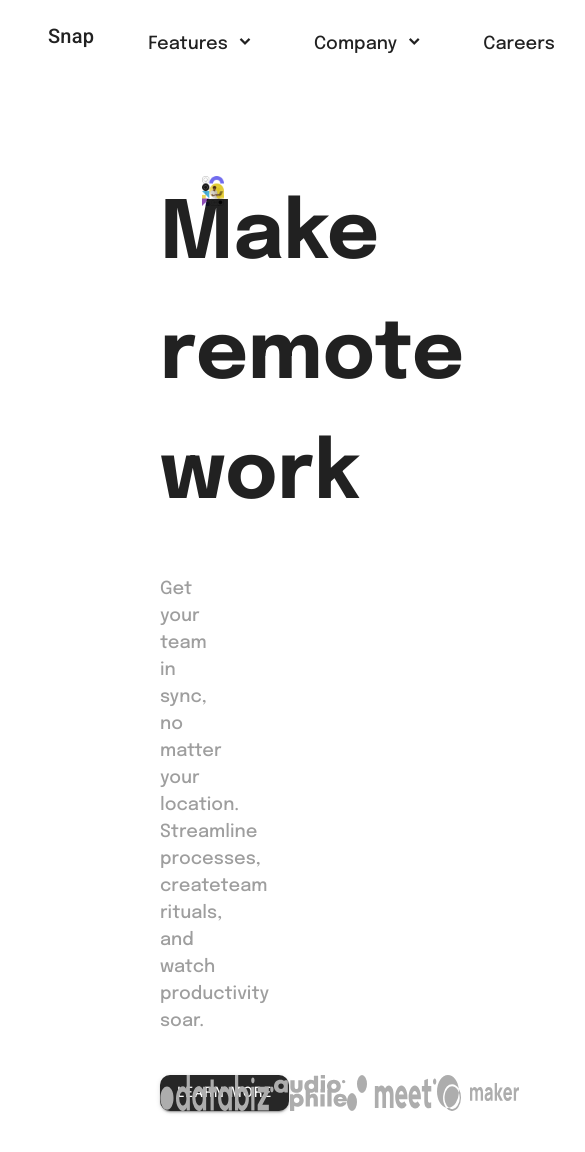
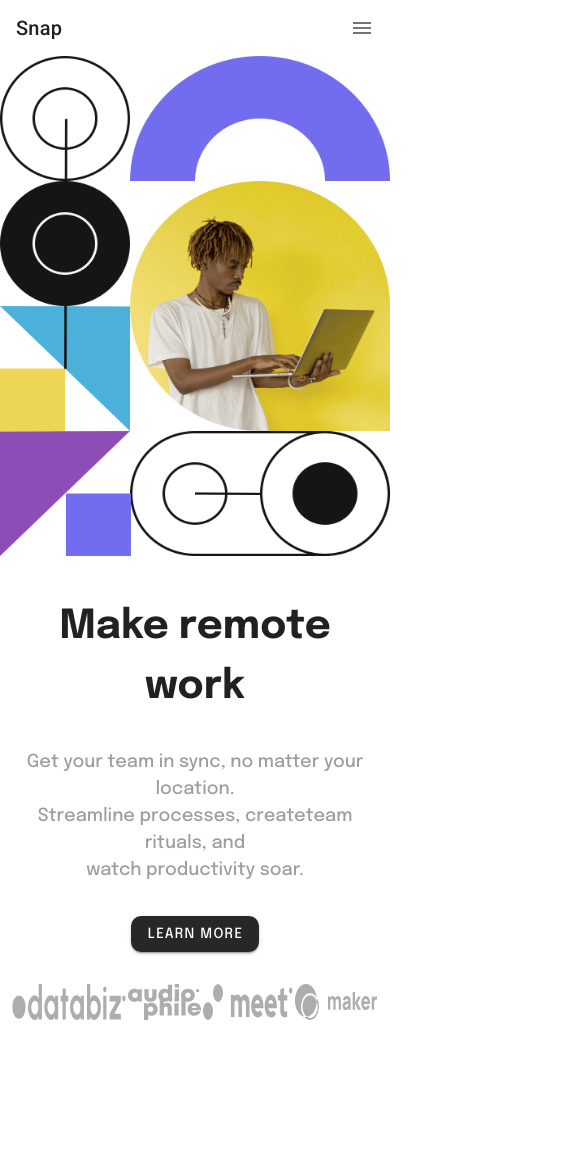
Before and after one commit to RodgersX/Frontend-Mentor, a Vue app: page / in a window 390 px wide. Shown: the top 1152 px of the page, 585 px wide, since content can reach past the window. After the commit the page ends 1072 px from the top, so only its background shows below. Built offline with nearby package versions, Linux system fonts and the light colour scheme.

Commit message:
completed the basic layout of mobile view

```diff
--- a/src/App.vue
+++ b/src/App.vue
@@ -1,8 +1,14 @@
 <template>
   <v-app id="app">
-    <v-app-bar app color="white" flat class="app-bar">
-      <p class="title">Snap</p>
-      <div class="nav-tags">
+    <v-app-bar
+      width="100%"
+      color="white"
+      flat
+      app
+      class="app-bar text-center pa-0"
+    >
+      <p class="title mb-0">Snap</p>
+      <div class="nav-tags hidden-sm-and-down">
         <ul>
           <div class="dropdown">
             <li>
@@ -50,13 +56,30 @@
           <li>About</li>
         </ul>
       </div>
-      <div class="auth-div">
+      <div class="auth-div hidden-sm-and-down">
         <v-btn text class="mr-5">Login</v-btn>
         <v-btn outlined>Register</v-btn>
       </div>
+      <v-spacer />
+      <v-app-bar-nav-icon @click.stop="drawer = !drawer" />
     </v-app-bar>
 
-    <v-main class="mt-10">
+    <v-navigation-drawer v-model="drawer" absolute right temporary>
+      <div style="position: relative" class="pt-3">
+        <v-btn
+          style="position: absolute; right: 20px"
+          icon
+          right
+          @click.stop="drawer = false"
+        >
+          <i class="bx bx-x bx-lg bx-spin-hover" />
+        </v-btn>
+      </div>
+      <nav-bar-contents :ex-company="exCompany" :ex-feature="exFeature">
+      </nav-bar-contents>
+    </v-navigation-drawer>
+
+    <v-main class="" style="width: 500rem">
       <main-contents />
     </v-main>
   </v-app>
@@ -70,10 +93,14 @@ export default {
 
   components: {
     "main-contents": MainContent,
+    "nav-bar-contents": require("./components/NavDrawerComponents.vue").default,
   },
 
   data() {
     return {
+      drawer: false,
+      exFeature: false,
+      exCompany: false,
       features: [
         {
           icon: "bx bxs-calendar-minus",
@@ -99,6 +126,7 @@ export default {
 #app
   font-size: 18px
   font-family: 'Epilogue', sans-serif
+  // position: relative
 
 .app-bar
   padding: 1rem 2rem
@@ -151,6 +179,8 @@ export default {
 .dropdown .icon-up
   display: none
 
+nav-drawer
+
 .dropdown:hover .icon-up
   display: inline
 </style>
--- a/src/components/MainContent.vue
+++ b/src/components/MainContent.vue
@@ -1,8 +1,12 @@
 <template>
-  <v-layout row no-gutters class="main-content">
+  <div>
+    <v-layout row no-gutters class="main-content hidden-sm-and-down">
       <div class="welcome-text">
         <div>
-        <div class="remote-work mb-10">Make <br> remote work</div>
+          <div class="remote-work mb-10">
+            Make <br />
+            remote work
+          </div>
           <div class="grey--text mb-10">
             Get your team in sync, no matter your location. <br />
             Streamline processes, createteam rituals, and <br />
@@ -27,6 +31,36 @@
         />
       </div>
     </v-layout>
+    <div class="hidden-md-and-up" style="width: 100%">
+      <div class="text-center">
+        <img
+          width="100%"
+          height="500px"
+          :src="require('../assets/images/image-hero-desktop.png')"
+        />
+        <div class="px-3">
+          <div class="my-8" style="font-weight: 600; font-size: 40px">
+            Make remote work
+          </div>
+          <div class="grey--text mb-8">
+            Get your team in sync, no matter your location. <br />
+            Streamline processes, createteam rituals, and <br />
+            watch productivity soar.
+          </div>
+          <div class="learn-more">
+            <v-btn dark class="rounded-btn">Learn more</v-btn>
+          </div>
+
+          <div class="d-flex justify-space-between mt-8 mb-13">
+            <img :src="require('../assets/images/client-databiz.svg')" />
+            <img :src="require('../assets/images/client-audiophile.svg')" />
+            <img :src="require('../assets/images/client-meet.svg')" />
+            <img :src="require('../assets/images/client-maker.svg')" />
+          </div>
+        </div>
+      </div>
+    </div>
+  </div>
 </template>
 
 <style scoped lang="sass">
--- /dev/null
+++ b/src/components/NavDrawerComponents.vue
@@ -0,0 +1,93 @@
+<template>
+  <div>
+    <v-list class="pt-10">
+      <v-list-item @click.stop="exFeature = !exFeature">
+        <v-list-item-title class="ml-auto collapsible">
+          Features
+          <span class="ml-2">
+            <i v-if="exFeature" class="bx bxs-chevron-up icon-up"></i>
+            <i v-else class="bx bxs-chevron-down icon-down"></i>
+          </span>
+        </v-list-item-title>
+      </v-list-item>
+      <v-list v-show="exFeature" class="grey lighten-2 py-0">
+        <v-list-item
+          v-for="(ftr, i) in features"
+          :key="i"
+          @click.stop=""
+          class="pl-10"
+        >
+          <v-list-item-icon class="mr-2">
+            <i :class="[ftr.icon, ftr.color]"></i>
+          </v-list-item-icon>
+          <v-list-item-title v-html="ftr.title" />
+        </v-list-item>
+      </v-list>
+      <v-list-item @click.stop="exCompany = !exCompany">
+        <v-list-item-title class="ml-auto collapsible">
+          Company
+          <span class="ml-2">
+            <i v-if="exCompany" class="bx bxs-chevron-up icon-up"></i>
+            <i v-else class="bx bxs-chevron-down icon-down"></i>
+          </span>
+        </v-list-item-title>
+      </v-list-item>
+      <v-list v-show="exCompany" class="grey lighten-2 py-0">
+        <v-list-item
+          v-for="(plc, i) in company"
+          :key="i"
+          class="pl-10"
+          @click.stop=""
+        >
+          <v-list-item-title v-html="plc" />
+        </v-list-item>
+      </v-list>
+      <v-list-item @click.stop="">
+        <v-list-item-title>Careers</v-list-item-title>
+      </v-list-item>
+      <v-list-item @click.stop="">
+        <v-list-item-title>About</v-list-item-title>
+      </v-list-item>
+    </v-list>
+  </div>
+</template>
+
+<script>
+export default {
+  props: {
+    exCompany: {
+      type: Boolean,
+      required: true,
+    },
+    exFeature: {
+      type: Boolean,
+      required: true,
+    },
+    drawer: {
+      type: Boolean,
+      required: true,
+    },
+  },
+
+  data() {
+    return {
+      features: [
+        {
+          icon: "bx bxs-calendar-minus",
+          title: "Todo List",
+          color: "purple--text",
+        },
+        { icon: "bx bx-calendar", title: "Calendar", color: "teal--text" },
+        { icon: "bx bxs-bell-ring", title: "Reminders", color: "blue--text" },
+        {
+          icon: "bx bx-loader-circle",
+          title: "Planning",
+          color: "purple--text",
+        },
+      ],
+
+      company: ["History", "Our Team", "Blog"],
+    };
+  },
+};
+</script>
```
Lines whose indentation alone changed are shown as unchanged.
